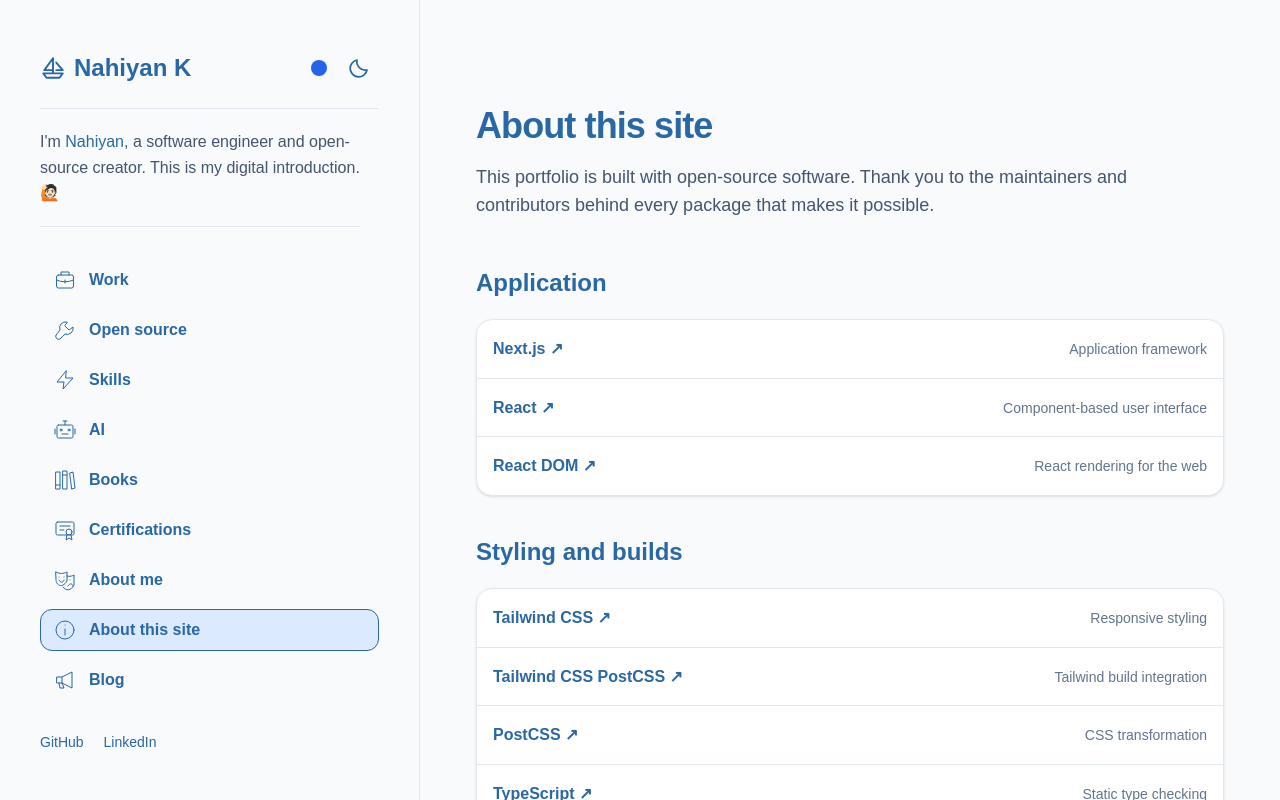
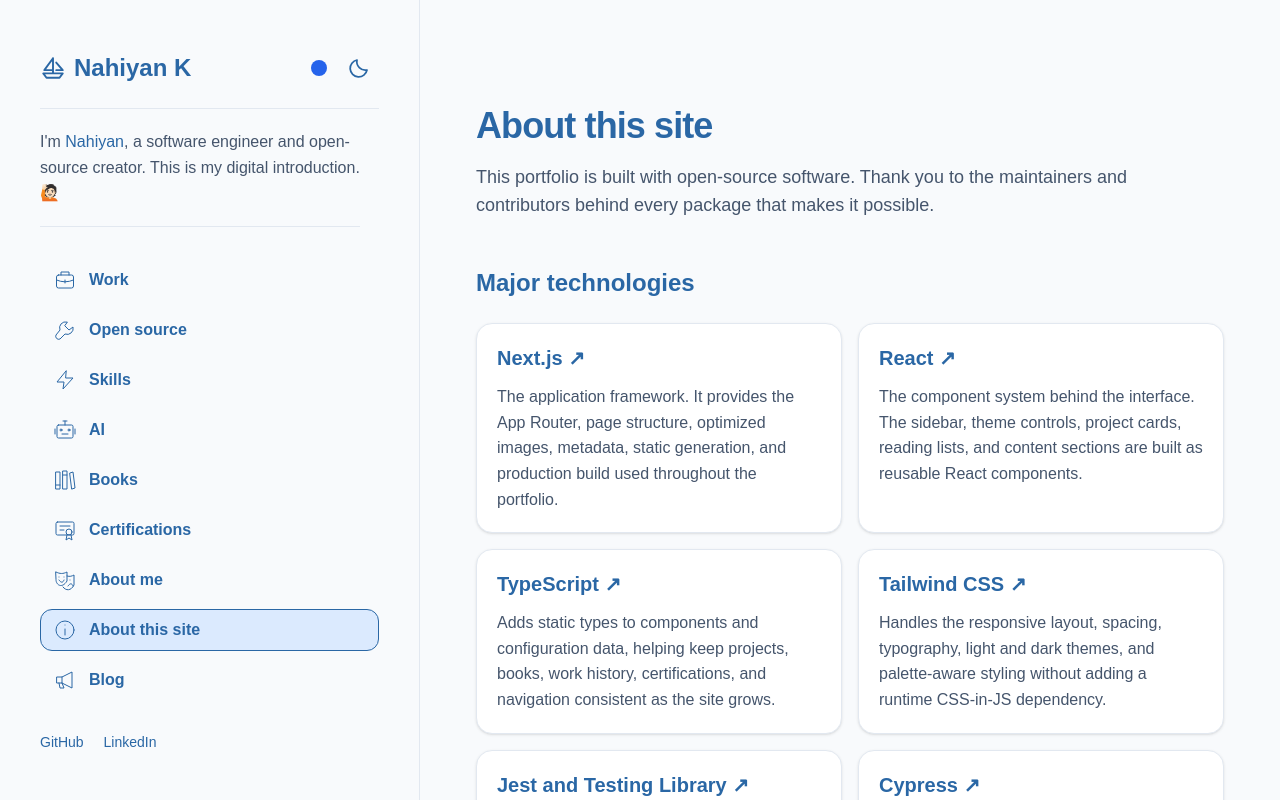
Before and after one commit to ayonious/oyon-portfolio, a Next.js app: page /about-this-site in a window 1280 px wide. Built offline with nearby package versions, Linux system fonts and the light colour scheme.

Commit message:
content: clarify site dependencies

```diff
--- a/app/about-this-site/page.tsx
+++ b/app/about-this-site/page.tsx
@@ -1,4 +1,4 @@
-import { packageGroups } from "../../config/siteCredits";
+import { allPackages, majorDependencies } from "../../config/siteCredits";
 
 export default function AboutThisSitePage() {
   return (
@@ -12,33 +12,48 @@
         </p>
       </header>
 
-      <div className="mt-12 space-y-10">
-        {packageGroups.map((group) => (
-          <section key={group.title}>
-            <h2 className="text-2xl font-bold">{group.title}</h2>
-            <ul className="mt-5 overflow-hidden rounded-2xl border border-slate-200 bg-white shadow-sm dark:border-slate-700 dark:bg-slate-900">
-              {group.packages.map((item) => (
-                <li
-                  key={item.name}
-                  className="border-b border-slate-200 p-4 last:border-b-0 sm:flex sm:items-baseline sm:justify-between sm:gap-6 dark:border-slate-700"
+      <section className="mt-12">
+        <h2 className="text-2xl font-bold">Major technologies</h2>
+        <div className="mt-6 grid gap-4 sm:grid-cols-2">
+          {majorDependencies.map((dependency) => (
+            <article
+              key={dependency.name}
+              className="rounded-2xl border border-slate-200 bg-white p-5 shadow-sm dark:border-slate-700 dark:bg-slate-900"
             >
+              <h3 className="text-xl font-bold">
                 <a
-                    href={item.url}
+                  href={dependency.url}
                   target="_blank"
                   rel="noreferrer"
-                    className="font-bold no-underline hover:underline"
+                  className="no-underline hover:underline"
                 >
-                    {item.name} ↗
+                  {dependency.name} ↗
                 </a>
-                  <span className="mt-1 block text-sm text-slate-500 sm:mt-0 dark:text-slate-400">
-                    {item.purpose}
-                  </span>
+              </h3>
+              <p className="mt-3 text-slate-600 dark:text-slate-300">
+                {dependency.description}
+              </p>
+            </article>
+          ))}
+        </div>
+      </section>
+
+      <section className="mt-14">
+        <h2 className="text-2xl font-bold">All packages</h2>
+        <p className="mt-3 text-slate-600 dark:text-slate-300">
+          Runtime and development dependencies currently listed in the project.
+        </p>
+        <ul className="mt-5 flex flex-wrap gap-2 rounded-2xl border border-slate-200 bg-white p-5 shadow-sm dark:border-slate-700 dark:bg-slate-900">
+          {allPackages.map((packageName) => (
+            <li
+              key={packageName}
+              className="rounded-lg bg-slate-100 px-3 py-1.5 font-mono text-sm text-slate-700 dark:bg-slate-800 dark:text-slate-200"
+            >
+              {packageName}
             </li>
           ))}
         </ul>
       </section>
-        ))}
-      </div>
 
       <section className="mt-14 rounded-2xl bg-[var(--accent-soft)] p-6">
         <h2 className="text-2xl font-bold">Design and assets</h2>
--- a/config/siteCredits.ts
+++ b/config/siteCredits.ts
@@ -1,40 +1,58 @@
-export const packageGroups = [
+export const majorDependencies = [
   {
-    title: "Application",
-    packages: [
-      { name: "Next.js", purpose: "Application framework", url: "https://nextjs.org/" },
-      { name: "React", purpose: "Component-based user interface", url: "https://react.dev/" },
-      { name: "React DOM", purpose: "React rendering for the web", url: "https://react.dev/" },
-    ],
+    name: "Next.js",
+    url: "https://nextjs.org/",
+    description:
+      "The application framework. It provides the App Router, page structure, optimized images, metadata, static generation, and production build used throughout the portfolio.",
   },
   {
-    title: "Styling and builds",
-    packages: [
-      { name: "Tailwind CSS", purpose: "Responsive styling", url: "https://tailwindcss.com/" },
-      { name: "Tailwind CSS PostCSS", purpose: "Tailwind build integration", url: "https://tailwindcss.com/docs/installation/using-postcss" },
-      { name: "PostCSS", purpose: "CSS transformation", url: "https://postcss.org/" },
-      { name: "TypeScript", purpose: "Static type checking", url: "https://www.typescriptlang.org/" },
-      { name: "Yarn", purpose: "Package management", url: "https://classic.yarnpkg.com/" },
-    ],
+    name: "React",
+    url: "https://react.dev/",
+    description:
+      "The component system behind the interface. The sidebar, theme controls, project cards, reading lists, and content sections are built as reusable React components.",
   },
   {
-    title: "Testing",
-    packages: [
-      { name: "Jest", purpose: "Unit and component tests", url: "https://jestjs.io/" },
-      { name: "jest-environment-jsdom", purpose: "Browser-like Jest environment", url: "https://www.npmjs.com/package/jest-environment-jsdom" },
-      { name: "Testing Library DOM", purpose: "DOM-focused test helpers", url: "https://testing-library.com/docs/dom-testing-library/intro/" },
-      { name: "Testing Library React", purpose: "React component test helpers", url: "https://testing-library.com/docs/react-testing-library/intro/" },
-      { name: "Testing Library jest-dom", purpose: "Readable DOM assertions", url: "https://github.com/testing-library/jest-dom" },
-      { name: "Cypress", purpose: "End-to-end browser testing", url: "https://www.cypress.io/" },
-    ],
+    name: "TypeScript",
+    url: "https://www.typescriptlang.org/",
+    description:
+      "Adds static types to components and configuration data, helping keep projects, books, work history, certifications, and navigation consistent as the site grows.",
   },
   {
-    title: "Type definitions",
-    packages: [
-      { name: "@types/jest", purpose: "Jest types", url: "https://www.npmjs.com/package/@types/jest" },
-      { name: "@types/node", purpose: "Node.js types", url: "https://www.npmjs.com/package/@types/node" },
-      { name: "@types/react", purpose: "React types", url: "https://www.npmjs.com/package/@types/react" },
-      { name: "@types/react-dom", purpose: "React DOM types", url: "https://www.npmjs.com/package/@types/react-dom" },
-    ],
+    name: "Tailwind CSS",
+    url: "https://tailwindcss.com/",
+    description:
+      "Handles the responsive layout, spacing, typography, light and dark themes, and palette-aware styling without adding a runtime CSS-in-JS dependency.",
+  },
+  {
+    name: "Jest and Testing Library",
+    url: "https://testing-library.com/",
+    description:
+      "Provide fast component and layout tests. They verify important metadata, shared navigation, links, and page structure from a user-facing perspective.",
+  },
+  {
+    name: "Cypress",
+    url: "https://www.cypress.io/",
+    description:
+      "Provides browser-based end-to-end testing for complete navigation and interaction flows when those tests are enabled for the project.",
   },
 ];
+
+export const allPackages = [
+  "next",
+  "react",
+  "react-dom",
+  "@tailwindcss/postcss",
+  "@testing-library/dom",
+  "@testing-library/jest-dom",
+  "@testing-library/react",
+  "@types/jest",
+  "@types/node",
+  "@types/react",
+  "@types/react-dom",
+  "cypress",
+  "jest",
+  "jest-environment-jsdom",
+  "postcss",
+  "tailwindcss",
+  "typescript",
+];
```
Lines whose indentation alone changed are shown as unchanged.
